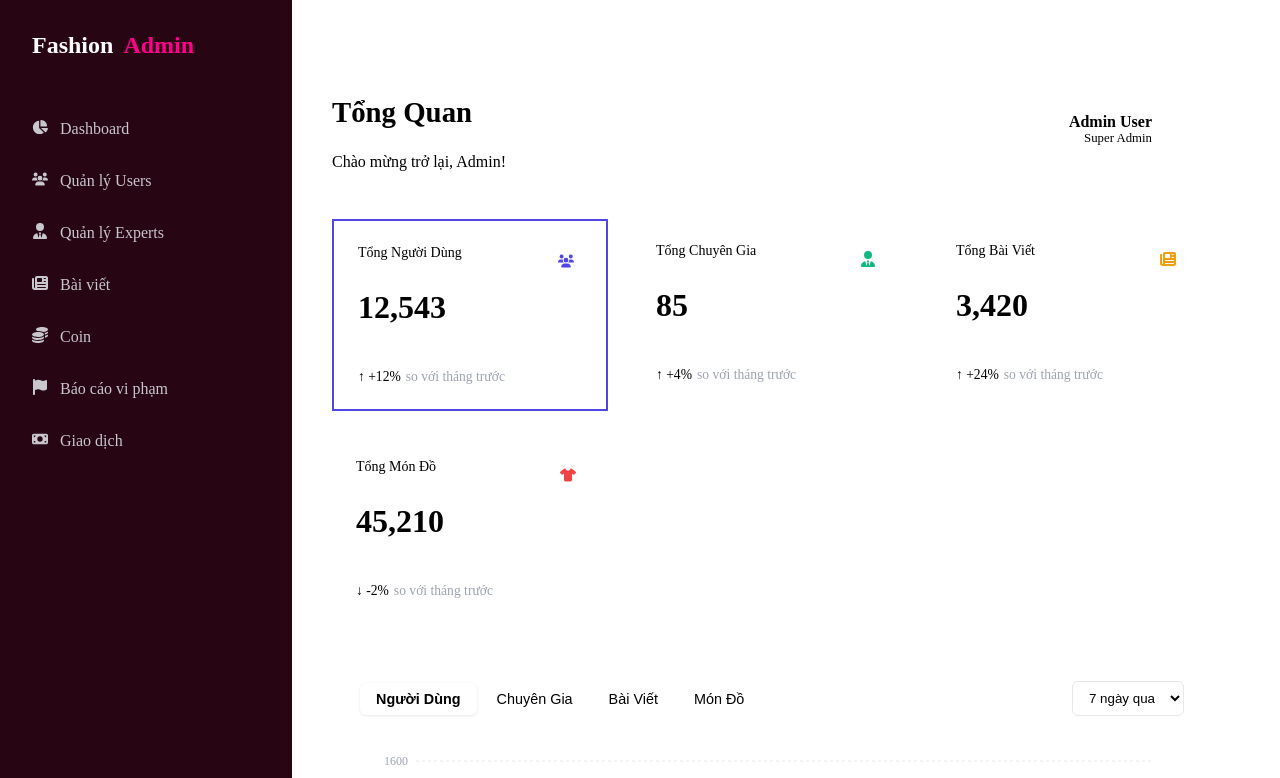
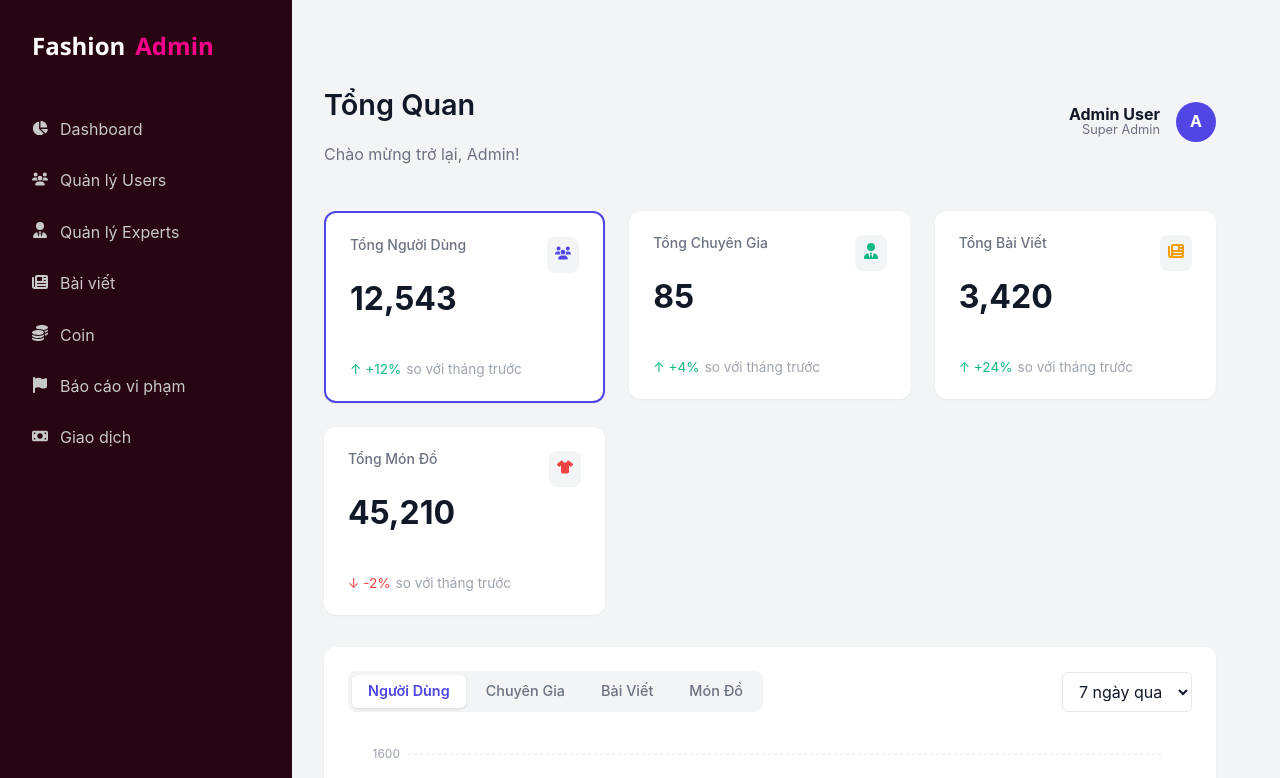
Before and after one commit to HakaRyi/FashionWebFE, a React (Vite) app: page / in a window 1280 px wide. Shown: the top 778 px of the page. Built offline with nearby package versions, Linux system fonts and the light colour scheme.

Commit message:
sua loi giao dien tu vite

```diff
--- a/index.html
+++ b/index.html
@@ -2,9 +2,9 @@
 <html lang="en">
   <head>
     <meta charset="UTF-8" />
-    <link rel="icon" type="image/svg+xml" href="/vite.svg" />
+    <link rel="icon" type="image/svg+xml" href="/logowapo.jpg" />
     <meta name="viewport" content="width=device-width, initial-scale=1.0" />
-    <title>fashionwebfe</title>
+    <title>Wapo Web Admin</title>
   </head>
   <body>
     <div id="root"></div>
--- a/package.json
+++ b/package.json
@@ -9,9 +9,10 @@
     "lint": "eslint .",
     "preview": "vite preview",
     "test": "vitest",
-  "coverage": "vitest run --coverage"
+    "coverage": "vitest run --coverage"
   },
   "dependencies": {
+    "normalize.css": "^8.0.1",
     "react": "^19.2.0",
     "react-dom": "^19.2.0",
     "react-icons": "^5.5.0",
--- a/src/App.jsx
+++ b/src/App.jsx
@@ -1,10 +1,14 @@
+// src/App.jsx
 import { Fragment } from 'react';
 import { BrowserRouter as Router, Routes, Route } from 'react-router-dom';
 import { publicRoutes } from './routes/index';
+import GlobalStyle from './components/GlobalStyle/GlobalStyle';
 
 function App() {
     return (
         <Router>
+            {/* Thêm GlobalStyle bao bọc ở đây */}
+            <GlobalStyle>
                 <div className="App">
                     <Routes>
                         {publicRoutes.map((route, index) => {
@@ -13,9 +17,9 @@ function App() {
                                 Layout = route.layout;
                             }
 
+                            const Page = route.component;
                             const DefaultComponent = route.children?.[0]?.component;
 
-                        const Page = route.component;
                             return (
                                 <Route
                                     path={route.path}
@@ -37,6 +41,7 @@ function App() {
                         })}
                     </Routes>
                 </div>
+            </GlobalStyle>
         </Router>
     );
 }
--- a/src/layouts/DefaultLayout/DefaultLayout.module.scss
+++ b/src/layouts/DefaultLayout/DefaultLayout.module.scss
@@ -20,6 +20,7 @@
 
 .brand {
     font-size: 1.5rem;
+    font-family: 'Segoe UI', Tahoma, Geneva, Verdana, sans-serif;
     font-weight: 700;
     margin-bottom: 3rem;
     padding-left: 1rem;
--- a/src/main.jsx
+++ b/src/main.jsx
@@ -1,3 +1,4 @@
+// src/main.jsx
 import { StrictMode } from 'react'
 import { createRoot } from 'react-dom/client'
 import './index.css'
--- a/src/routes/index.js
+++ b/src/routes/index.js
@@ -1,3 +1,4 @@
+// src/routes/index.js
 import Dashboard from '../pages/Dashboard';
 import DefaultLayout from '../layouts/DefaultLayout';
 import UserManagement from '../pages/User';
```
Also changed, not shown: public/logowapo.jpg (added), 1 other file (tests, documents, lock files or other folders). Lines whose indentation alone changed are shown as unchanged.
